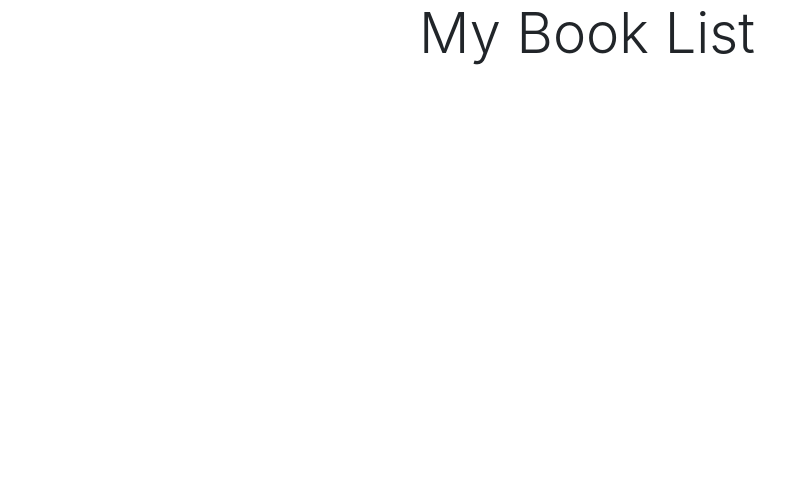
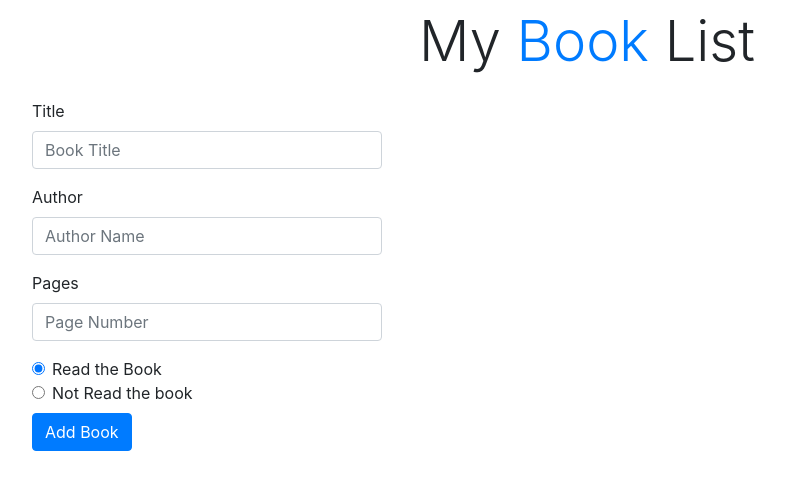
Before and after one commit to dev1980/Library, a website: page index.html in a window 1280 px wide. Shown: the whole page, without its empty margins (53-838 px from the left). Drawn offline with nearby package versions, Linux system fonts and the light colour scheme.

Commit message:
add form for book details

```diff
--- a/index.html
+++ b/index.html
@@ -1,24 +1,111 @@
-<!doctype html>
+<!DOCTYPE html>
 <html lang="en">
   <head>
     <!-- Required meta tags -->
-    <meta charset="utf-8">
-    <meta name="viewport" content="width=device-width, initial-scale=1, shrink-to-fit=no">
+    <meta charset="utf-8" />
+    <meta
+      name="viewport"
+      content="width=device-width, initial-scale=1, shrink-to-fit=no"
+    />
 
     <!-- Bootstrap CSS -->
-    <link rel="stylesheet" href="https://stackpath.bootstrapcdn.com/bootstrap/4.4.1/css/bootstrap.min.css" integrity="sha384-Vkoo8x4CGsO3+Hhxv8T/Q5PaXtkKtu6ug5TOeNV6gBiFeWPGFN9MuhOf23Q9Ifjh" crossorigin="anonymous">
+    <link
+      rel="stylesheet"
+      href="https://stackpath.bootstrapcdn.com/bootstrap/4.4.1/css/bootstrap.min.css"
+      integrity="sha384-Vkoo8x4CGsO3+Hhxv8T/Q5PaXtkKtu6ug5TOeNV6gBiFeWPGFN9MuhOf23Q9Ifjh"
+      crossorigin="anonymous"
+    />
 
     <title>Library</title>
   </head>
   <body>
+    <h1 class="display-4 text-center py-2">
+      My <span class="text-primary">Book</span> List
+    </h1>
+
     <div class="container">
-      <h1 class="display-4 text-center">My Book List</h1>
+      <div class="row">
+        <div class="col-lg-4 col-md-4 col-12">
+          <div class="mx-auto pt-2">
+            <div id="message"></div>
+            <form id="form-book">
+              <div class="form-group">
+                <label for="title">Title</label>
+                <input
+                  type="text"
+                  class="form-control"
+                  id="title"
+                  placeholder="Book Title"
+                />
+              </div>
+              <div class="form-group">
+                <label for="name">Author</label>
+                <input
+                  type="text"
+                  class="form-control"
+                  id="author"
+                  placeholder="Author Name"
+                />
+              </div>
+              <div class="form-group">
+                <label for="name">Pages</label>
+                <input
+                  type="text"
+                  class="form-control"
+                  id="pages"
+                  placeholder="Page Number"
+                />
+              </div>
+              <div class="form-check">
+                <input
+                  class="form-check-input"
+                  type="radio"
+                  name="status"
+                  id="read"
+                  value="read"
+                  checked
+                />
+                <label class="form-check-label" for="read">
+                  Read the Book
+                </label>
+              </div>
+              <div class="form-check">
+                <input
+                  class="form-check-input"
+                  type="radio"
+                  name="status"
+                  id="unread"
+                  value="unread"
+                />
+                <label class="form-check-label" for="unread">
+                  Not Read the book
+                </label>
+              </div>
+              <button type="submit" class="btn btn-primary mt-2">
+                Add Book
+              </button>
+            </form>
+          </div>
+        </div>
+      </div>
     </div>
 
     <!-- Optional JavaScript -->
     <!-- jQuery first, then Popper.js, then Bootstrap JS -->
-    <script src="https://code.jquery.com/jquery-3.4.1.slim.min.js" integrity="sha384-J6qa4849blE2+poT4WnyKhv5vZF5SrPo0iEjwBvKU7imGFAV0wwj1yYfoRSJoZ+n" crossorigin="anonymous"></script>
-    <script src="https://cdn.jsdelivr.net/npm/popper.js@1.16.0/dist/umd/popper.min.js" integrity="sha384-Q6E9RHvbIyZFJoft+2mJbHaEWldlvI9IOYy5n3zV9zzTtmI3UksdQRVvoxMfooAo" crossorigin="anonymous"></script>
-    <script src="https://stackpath.bootstrapcdn.com/bootstrap/4.4.1/js/bootstrap.min.js" integrity="sha384-wfSDF2E50Y2D1uUdj0O3uMBJnjuUD4Ih7YwaYd1iqfktj0Uod8GCExl3Og8ifwB6" crossorigin="anonymous"></script>
+    <script
+      src="https://code.jquery.com/jquery-3.4.1.slim.min.js"
+      integrity="sha384-J6qa4849blE2+poT4WnyKhv5vZF5SrPo0iEjwBvKU7imGFAV0wwj1yYfoRSJoZ+n"
+      crossorigin="anonymous"
+    ></script>
+    <script
+      src="https://cdn.jsdelivr.net/npm/popper.js@1.16.0/dist/umd/popper.min.js"
+      integrity="sha384-Q6E9RHvbIyZFJoft+2mJbHaEWldlvI9IOYy5n3zV9zzTtmI3UksdQRVvoxMfooAo"
+      crossorigin="anonymous"
+    ></script>
+    <script
+      src="https://stackpath.bootstrapcdn.com/bootstrap/4.4.1/js/bootstrap.min.js"
+      integrity="sha384-wfSDF2E50Y2D1uUdj0O3uMBJnjuUD4Ih7YwaYd1iqfktj0Uod8GCExl3Og8ifwB6"
+      crossorigin="anonymous"
+    ></script>
   </body>
 </html>
```
